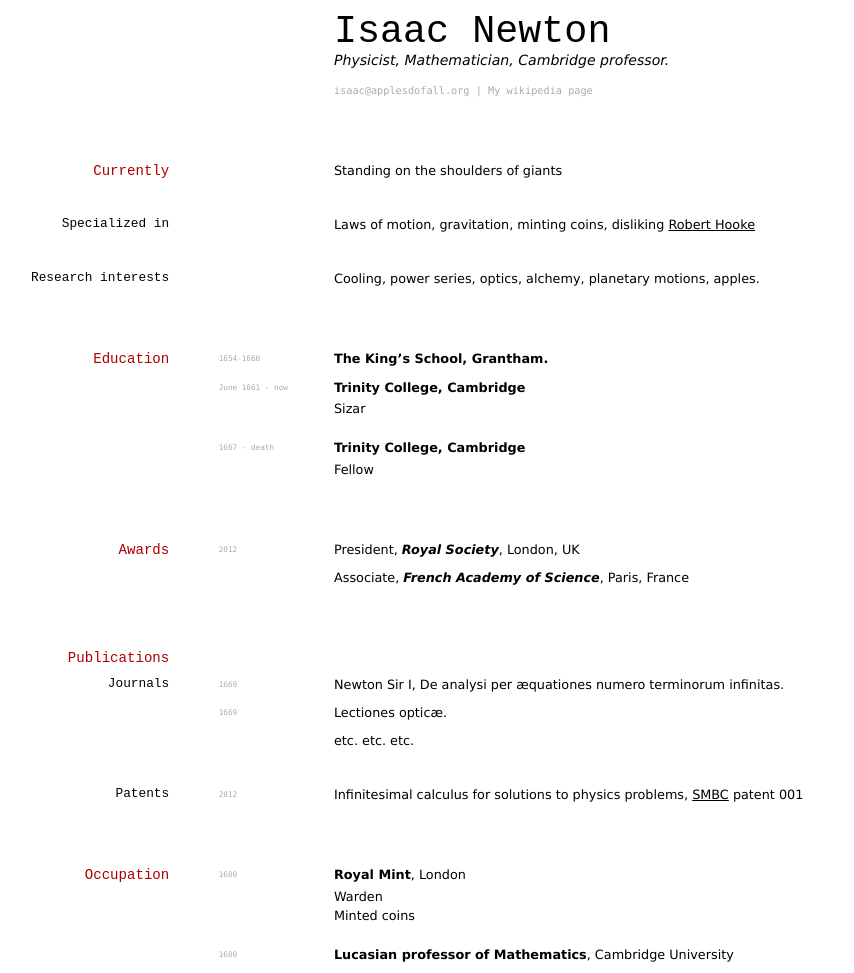
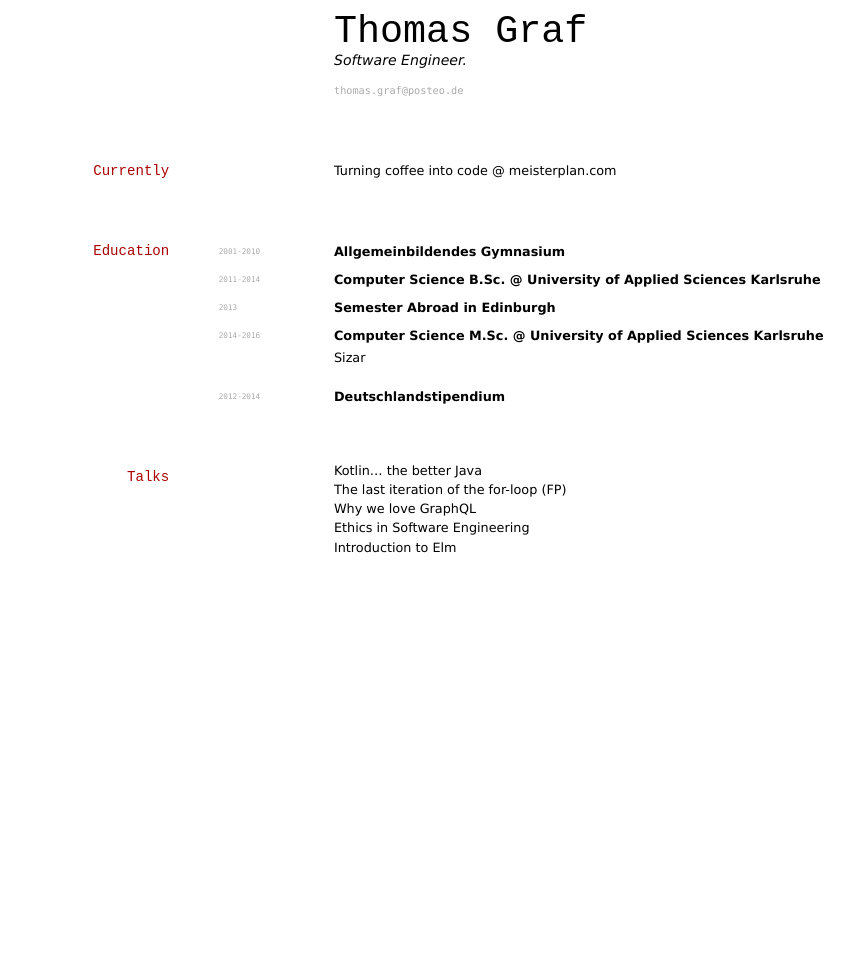
Before and after one commit to elipapa/markdown-cv, a Jekyll site: the page built from index.md, in a window 1280 px wide. Shown: the whole page, without its empty margins (97-951 px from the left). Built offline with Jekyll 4.4.1, drawn with Linux system fonts in a browser that asks for light colours; after the commit the page ends 900 px from its top, so only the background shows below that.

Commit message:
Update index.md

```diff
--- a/index.md
+++ b/index.md
@@ -2,88 +2,50 @@
 layout: cv
 title: Isaac Newtons's CV
 ---
-# Isaac Newton
-Physicist, Mathematician, Cambridge professor.
+# Thomas Graf
+Software Engineer.
 
 <div id="webaddress">
-<a href="isaac@applesdofall.org">isaac@applesdofall.org</a>
-| <a href="http://en.wikipedia.org/wiki/Isaac_Newton">My wikipedia page</a>
+<a href="thomas.graf@posteo.de">thomas.graf@posteo.de</a>
 </div>
 
 
 ## Currently
 
-Standing on the shoulders of giants
-
-### Specialized in
-
-Laws of motion, gravitation, minting coins, disliking [Robert Hooke](http://en.wikipedia.org/wiki/Robert_Hooke)
-
-
-### Research interests
-
-Cooling, power series, optics, alchemy, planetary motions, apples.
+Turning coffee into code @ meisterplan.com
 
 
 ## Education
 
-`1654-1660`
-__The King's School, Grantham.__
+`2001-2010`
+__Allgemeinbildendes Gymnasium__
 
-`June 1661 - now`
-__Trinity College, Cambridge__
+`2011-2014`
+__Computer Science B.Sc. @ University of Applied Sciences Karlsruhe__
+
+`2013`
+__Semester Abroad in Edinburgh__
+
+`2014-2016`
+__Computer Science M.Sc. @ University of Applied Sciences Karlsruhe__
 
 - Sizar
 
-`1667 - death`
-__Trinity College, Cambridge__
-
-- Fellow
+`2012-2014`
+__Deutschlandstipendium__
 
 
 
-## Awards
+## Talks
 
-`2012`
-President, *Royal Society*, London, UK
-
-Associate, *French Academy of Science*, Paris, France
-
-
-
-## Publications
-
-<!-- A list is also available [online](http://scholar.google.co.uk/citations?user=LTOTl0YAAAAJ) -->
-
-### Journals
-
-`1669`
-Newton Sir I, De analysi per æquationes numero terminorum infinitas.
-
-`1669`
-Lectiones opticæ.
-
-etc. etc. etc.
-
-### Patents
-
-`2012`
-Infinitesimal calculus for solutions to physics problems, [SMBC](http://www.techdirt.com/articles/20121011/09312820678/if-patents-had-been-around-time-newton.shtml) patent 001
-
-
-## Occupation
-
-`1600`
-__Royal Mint__, London
-
-- Warden
-- Minted coins
-
-`1600`
-__Lucasian professor of Mathematics__, Cambridge University
+- Kotlin... the better Java
+- The last iteration of the for-loop (FP)
+- Why we love GraphQL
+- Ethics in Software Engineering
+- Introduction to Elm
 
 
 
 <!-- ### Footer
 
-Last updated: May 2013 -->
+Last updated: May 2020 -->
```
